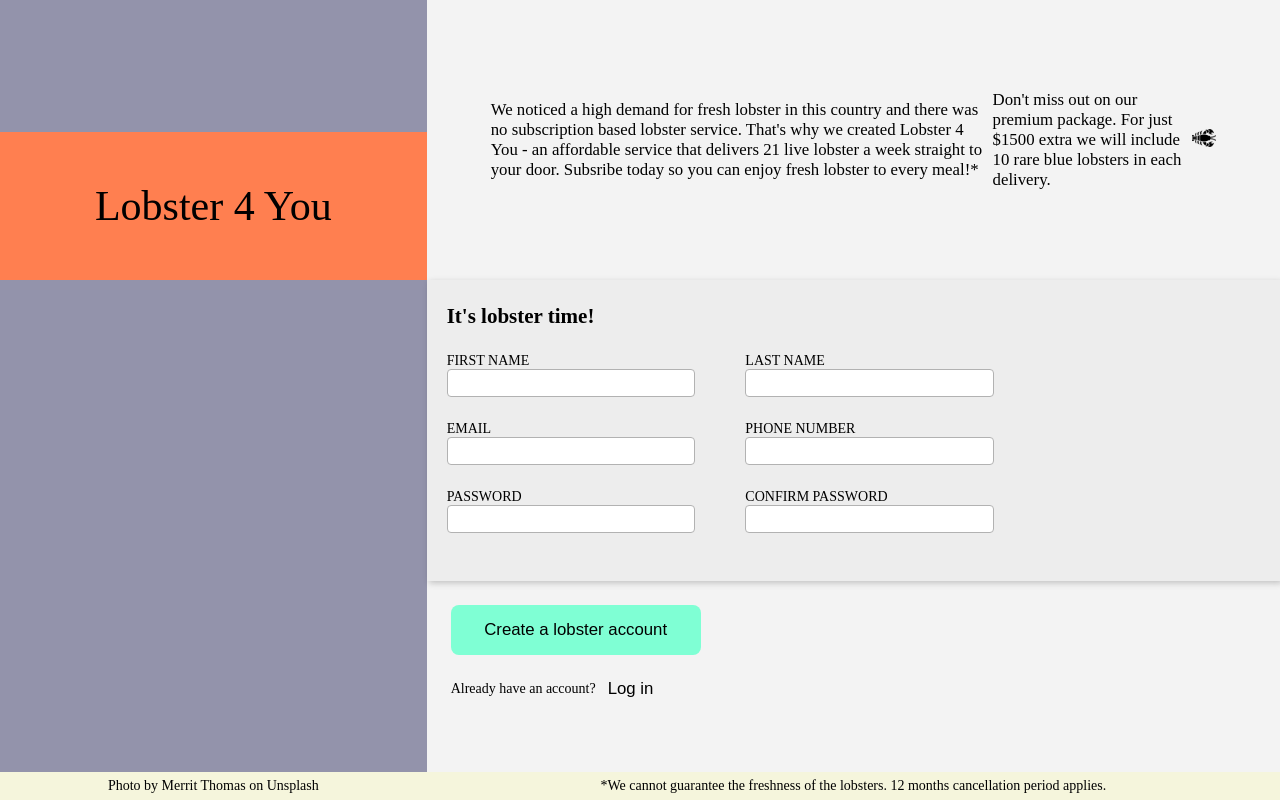
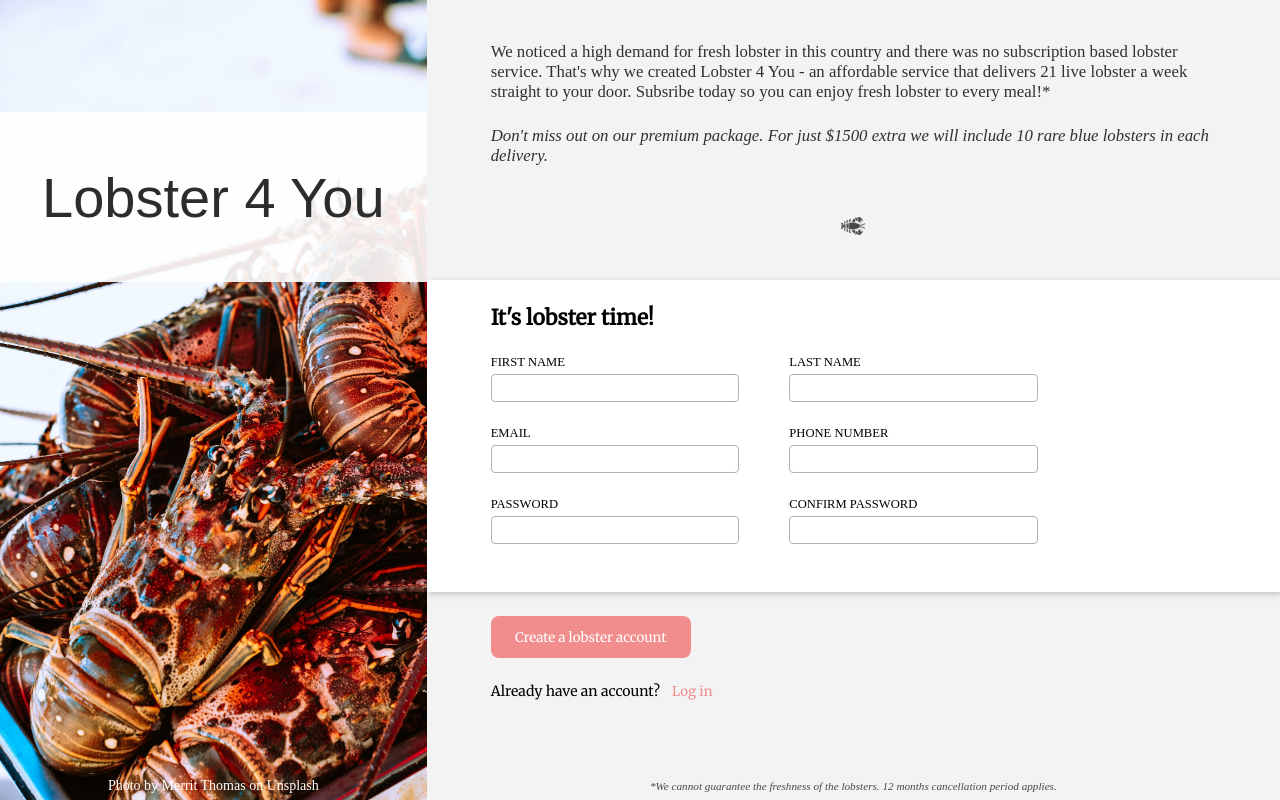
Before and after one commit to DarionV/sign-up-form, a plain HTML site: page index.html in a window 1280 px wide. Drawn offline with Linux system fonts and the light colour scheme; a web font is replaced by a local one.

Commit message:
updating styling

```diff
--- a/styles.css
+++ b/styles.css
@@ -5,8 +5,7 @@
 }
 :root{
     font-size: 14px;
-    --red: rgb(235, 162, 162);
-    --blue: rgb(147, 147, 171);
+    --lobster: rgb(242, 141, 141);
 }
 
 body{
@@ -14,8 +13,10 @@ body{
     overflow: hidden;
     height: 100vh;
 }
+
 .hero-image{
-    background-color: var(--blue);
+    background: url(images/lobster.jpeg);
+    background-size: cover;
     flex: 1;
     display: flex;
     flex-direction: column;
@@ -24,10 +25,12 @@ body{
     display: flex;
     align-items: center;
     justify-content: center;
-    background-color: coral;
-    height: 148px;
-    margin-top: 132px;
-    font-size: 3rem;
+    background-color: rgba(255, 255, 255, 0.9);
+    height: 170px;
+    margin-top: 112px;
+    font-size: 4rem;
+    font-family: 'Italiana', sans-serif;
+    color: rgb(44, 44, 44);
 }
 .content{
     display: flex;
@@ -38,13 +41,19 @@ body{
 .hero-text{
     height: 280px;
     display: flex;
+    flex-direction: column;
     justify-content: center;
     padding: 64px;
-    align-items: center;
+    gap: 24px;
     font-size: 1.2rem;
+    color: rgb(48, 48, 48);
+}
+
+.italic{
+    font-style: italic;
 }
 .form{
-    background-color: rgb(237, 237, 237);
+    background-color: rgb(255, 255, 255);
     padding: 24px 0px;
     box-shadow: 2px 2px 6px rgba(0, 0, 0, 0.206);
 }
@@ -52,25 +61,31 @@ form {
     display: flex;
     flex-direction: column;
     width: 70%;
-    overflow:auto;
+    font-size: 0.9rem;
 }
 .form > * {
-    margin-left: 20px;
+    margin-left: 64px;
 }
 input {
  margin-bottom: 24px;
  margin-right: 50px;
+ margin-top: 4px;
  height: 28px;
  padding-left: 6px;
  border: solid 1px rgb(178, 178, 178);
  border-radius: 4px;
 }
+input:focus {
+    border: 1px solid var(--lobster);
+    outline: none;
+}
+
 .form>h2{
     margin-bottom: 24px;
+    font-family: 'Merriweather', serif;
 }
 .footer{
     margin-top: auto;
-    background-color: beige;
     display: flex;
     justify-content: center;
     align-items: center;
@@ -78,25 +93,35 @@ input {
 }
 .create-account-button{
     border: none;
-    width: 250px;
-    height: 50px;
-    background-color: aquamarine;
+    width: 200px;
+    height: 42px;
+    background-color: var(--lobster);
     border-radius: 8px;
-    margin: 24px 24px;
-    font-size: 1.2rem;
+    margin: 24px 64px;
     cursor: pointer;
+    font-family: 'Merriweather', serif;
+    color: white;
 }
-.log-in{
+
+.create-account-button:hover{
+    box-shadow: 0px 2px 2px rgba(0, 0, 0, 0.2);
+}
+.log-in {
     display: flex;
-    margin-left: 24px;
+    margin-left: 64px;
     align-items: center;
+    font-family: 'Merriweather', serif;
 }
 .log-in-button{
     border: none;
     margin-left: 12px;
     background: none;
     cursor: pointer;
-    font-size: 1.2rem;
+    font-family: 'Merriweather', serif;
+    color: var(--lobster);
+}
+.log-in-button:hover{
+    text-decoration: underline;
 }
 .input{
     display: flex;
@@ -106,3 +131,20 @@ input {
 .row{
     display: flex;
 }
+
+.clause{
+    font-size: 0.8rem;
+    font-style: italic;
+    opacity: 70%;
+}
+
+.credits {
+    color: white;
+}
+
+.bullet {
+    margin-top: 24px;
+    display: flex;
+    justify-content: center;
+    opacity: 70%;
+}
```
